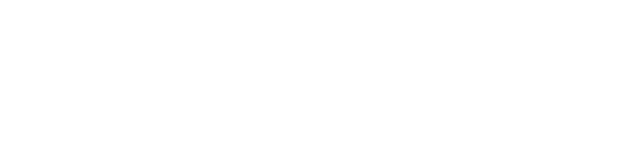
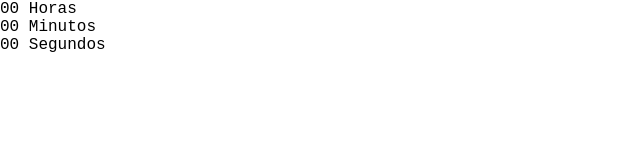
Before and after one commit to Ninho12/relogio-digital, a plain HTML site: page index.html in a window 1280 px wide. Shown: the whole page, without its empty margins (0-640 px from the left). Drawn offline with Linux system fonts and the light colour scheme.

Commit message:
Segundo commit

```diff
--- a/index.html
+++ b/index.html
@@ -5,11 +5,26 @@
     <meta http-equiv="X-UA-Compatible" content="IE=edge">
     <meta name="viewport" content="width=device-width, initial-scale=1.0">
     <title>Relogio Digital</title>
+    <link type="text/css" rel="stylesheet" href="style.css" />
 </head>
 <body>
     <div class="relogio">
-
+        <div>
+            <span id="horas">00</span>
+            <span class="tempo">Horas</span>
+        </div>
+        <div>
+            <span id="minutos">00</span>
+            <span class="tempo">Minutos</span>
+        </div>
+        <div>
+            <span id="segundos">00</span>
+            <span class="tempo">Segundos</span>
+        </div>
 
     </div>
+
+    <script src="script.js">
+    </script>
 </body>
 </html>
--- a/style.css
+++ b/style.css
@@ -0,0 +1,6 @@
+
+*{
+    margin:0;
+    padding: 0;
+    font-family: 'Courier New', Courier, monospace;
+}
```
